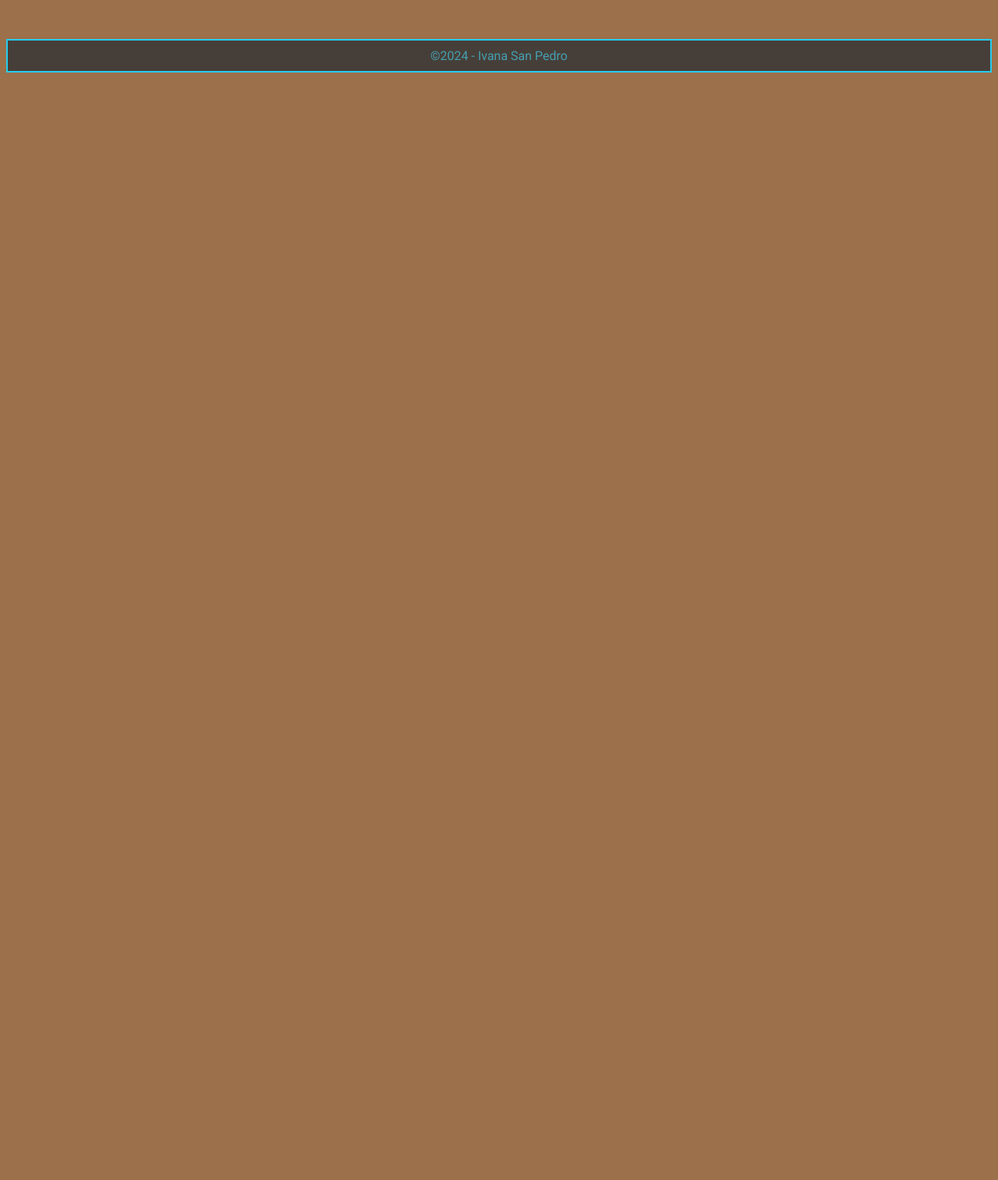
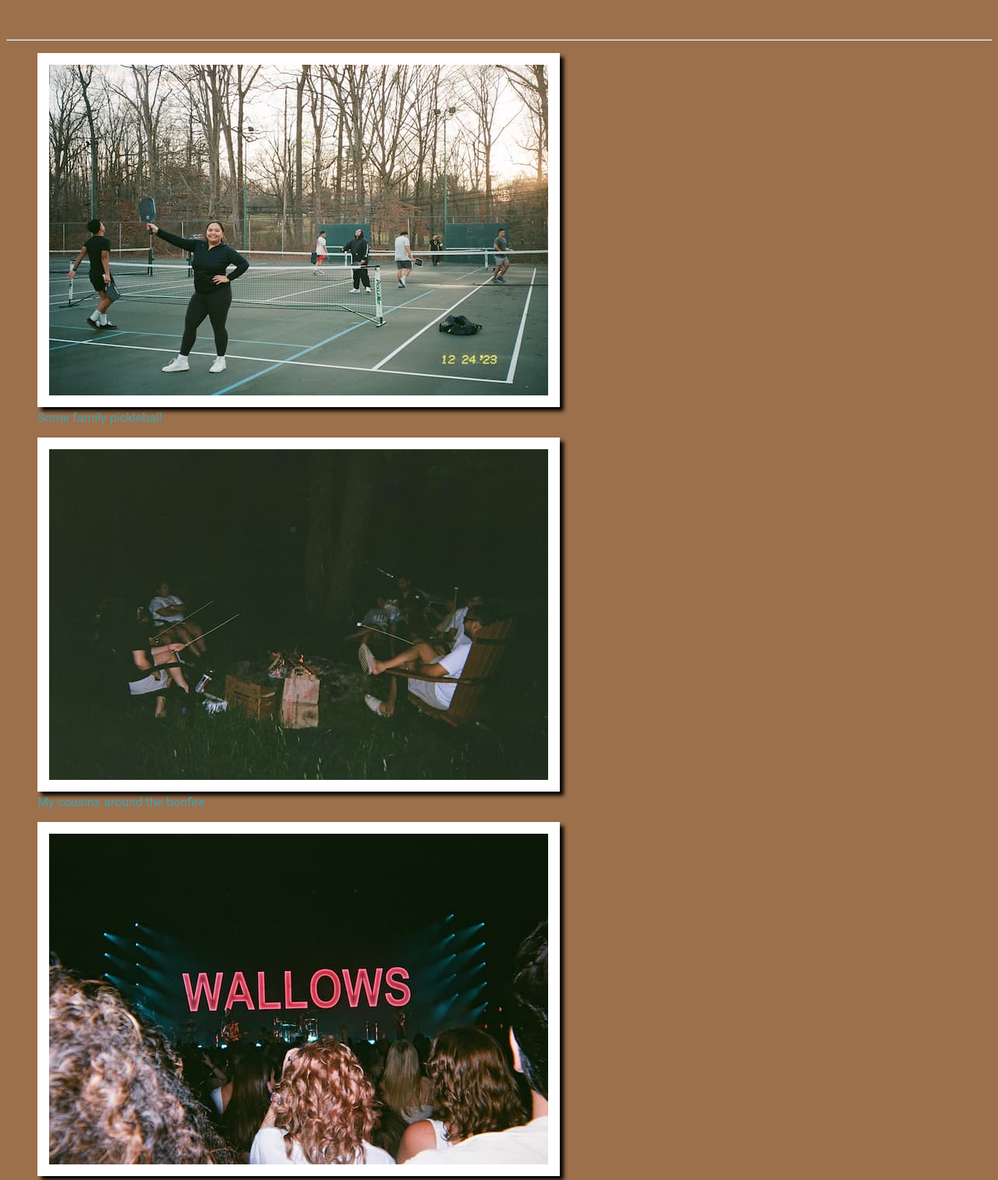
Before and after one commit to RVCC-IDMX/about-me-ivsanpedro, a plain HTML site: page index.html in a window 1280 px wide. Shown: the part 1197-2710 px from the top of the page at 78% size. Before the commit the page ends 1298 px from the top, so only its background shows below. Drawn offline with nearby package versions, Linux system fonts and the light colour scheme; a web font is replaced by a local one.

Commit message:
Adding photo gallery

```diff
--- a/css/style.css
+++ b/css/style.css
@@ -28,3 +28,8 @@
 #bio {
     text-align:center;
 }
+
+#pictures img{
+    border: 15px solid white;
+    box-shadow: 5px 5px 5px black;
+}
--- a/index.html
+++ b/index.html
@@ -67,6 +67,24 @@
             </h2>
         </section>
 
+        <section id="pictures">
+                <hr>
+                <figure>
+                    <img src="img/pickleball-640w.jpg" srcset="img/pickleball-640w.jpg" alt="Image of my family playing pickleball." >
+                    <figcaption>Some family pickleball</figcaption>
+                </figure>
+                <figure>
+                    <img src="img/bonfire-640w.jpg" srcset="img/bonfire-640w.jpg" alt="Image of people around a bonfire.">
+                    <figcaption>My cousins around the bonfire</figcaption>
+                </figure>
+                <figure>
+                    <img src="img/wallows-640w.jpg" srcset="img/wallows-640w.jpg" alt="Concert">
+                    <figcaption>Wallows concert</figcaption>
+
+                </figure>
+            </h2>
+        </section>
+
     </main>
 
     <footer>
```
